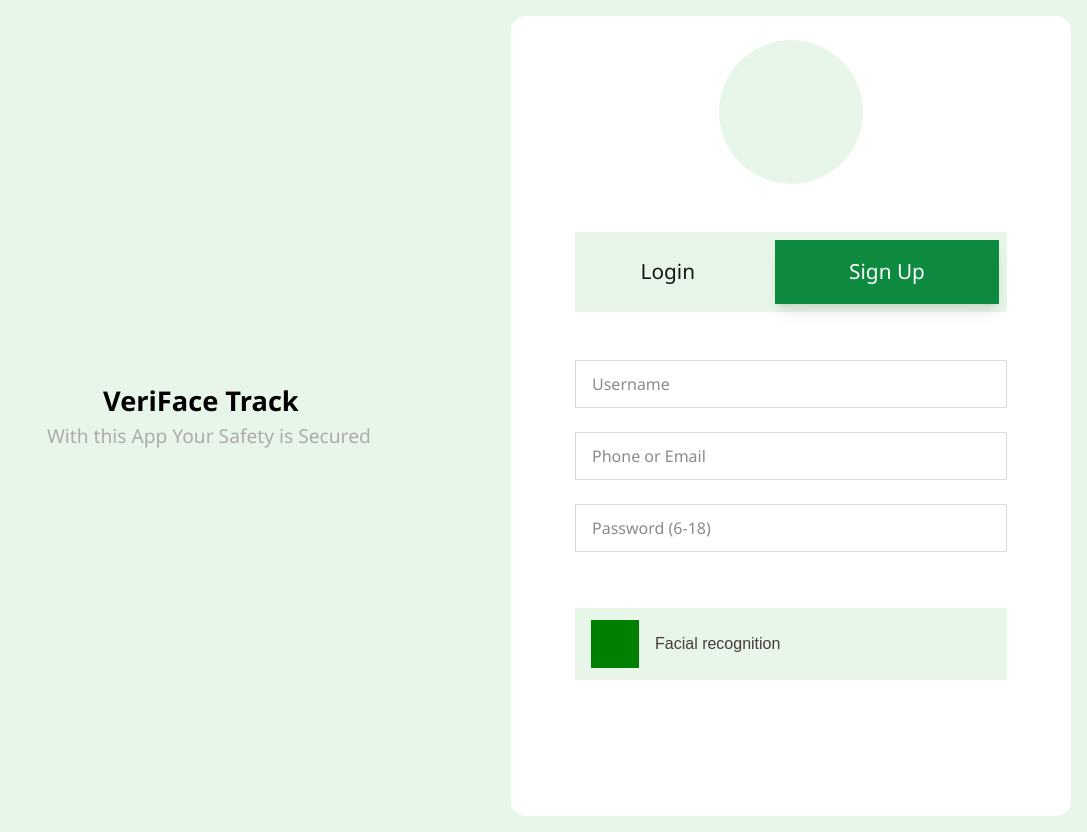
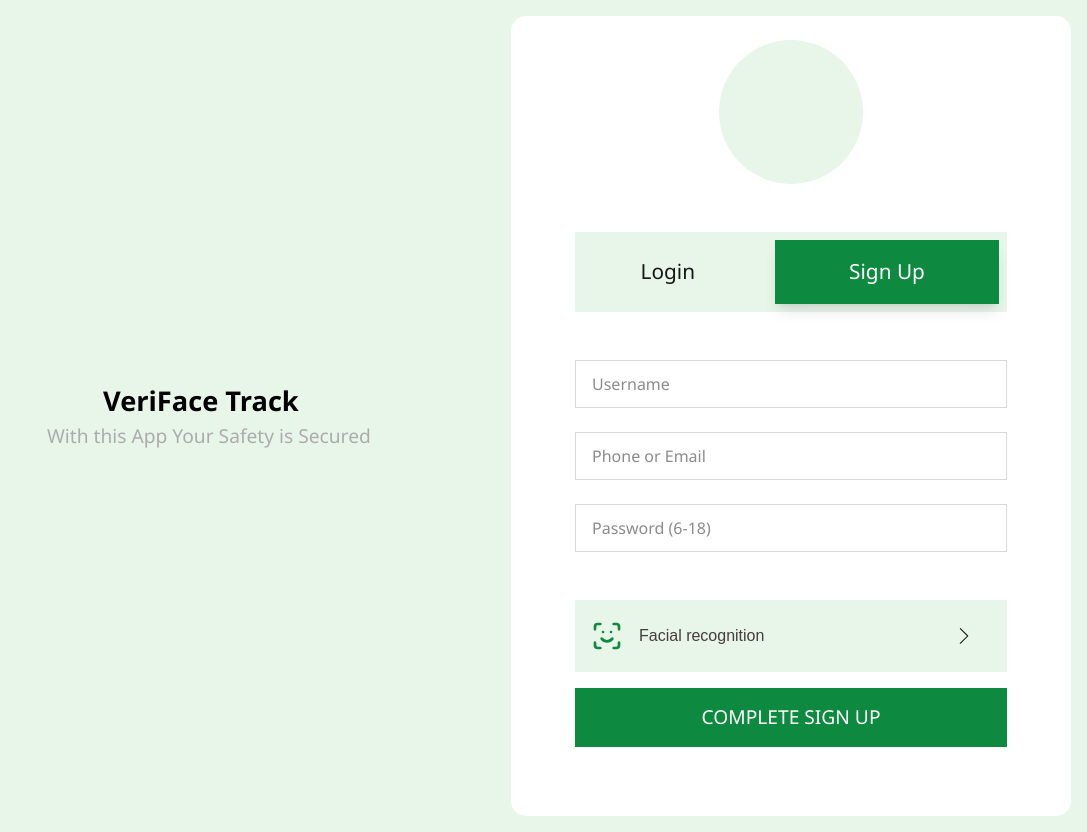
Before and after one commit to Meedux/veriface-track, a Next.js app: page /sign-up in a window 1280 px wide. Shown: the whole page, without its empty margins (193-1280 px from the left). Built offline with nearby package versions, Linux system fonts and the light colour scheme.

Commit message:
partially finished UI of sign up page

```diff
--- a/app/sign-up/page.js
+++ b/app/sign-up/page.js
@@ -1,5 +1,6 @@
 import React from 'react'
-
+import { SlArrowRight } from "react-icons/sl";
+import { LuScanFace } from "react-icons/lu";
 const page = () => {
   return (
     <div className="min-h-screen bg-[#E8F5E9] flex justify-between items-center">
@@ -69,11 +70,14 @@ const page = () => {
           </div>
 
           {/* Facial recognition section */}
-          <div className="bg-[#E8F5E9] h-[4.5rem] w-[27rem] rounded-[15] flex justify-start items-center mt-[2rem] pl-[1rem]">
-            <div className="bg-[green] w-[3rem] h-[3rem] mr-[1rem]">
-            </div>
-            <p className="text-[#473D3D]">Facial recognition</p>
+          <div className="bg-[#E8F5E9] h-[4.5rem] w-[27rem] rounded-[15] flex justify-start items-center mt-[1.5rem] pl-[1rem] mb-[1rem]">
+            <span>
+            <LuScanFace className="w-[2rem] h-[2rem]" style={{ color: '#0D8A3F' }} />
+            </span>
+            <p className="text-[#473D3D] mr-[12rem] ml-[1rem]">Facial recognition</p>
+            <span><SlArrowRight className="w-[1rem] h-[1rem]"/></span>
           </div>
+          <button  className="bg-[#0D8A3F] h-[3.7rem] w-[27rem] rounded-[10] flex justify-center items-center text-[white] text-[1.2rem]" style={{ fontFamily: '"Segoe UI", sans-serif' }}>COMPLETE SIGN UP</button>
         </div>
       </div>
     </div>
```
